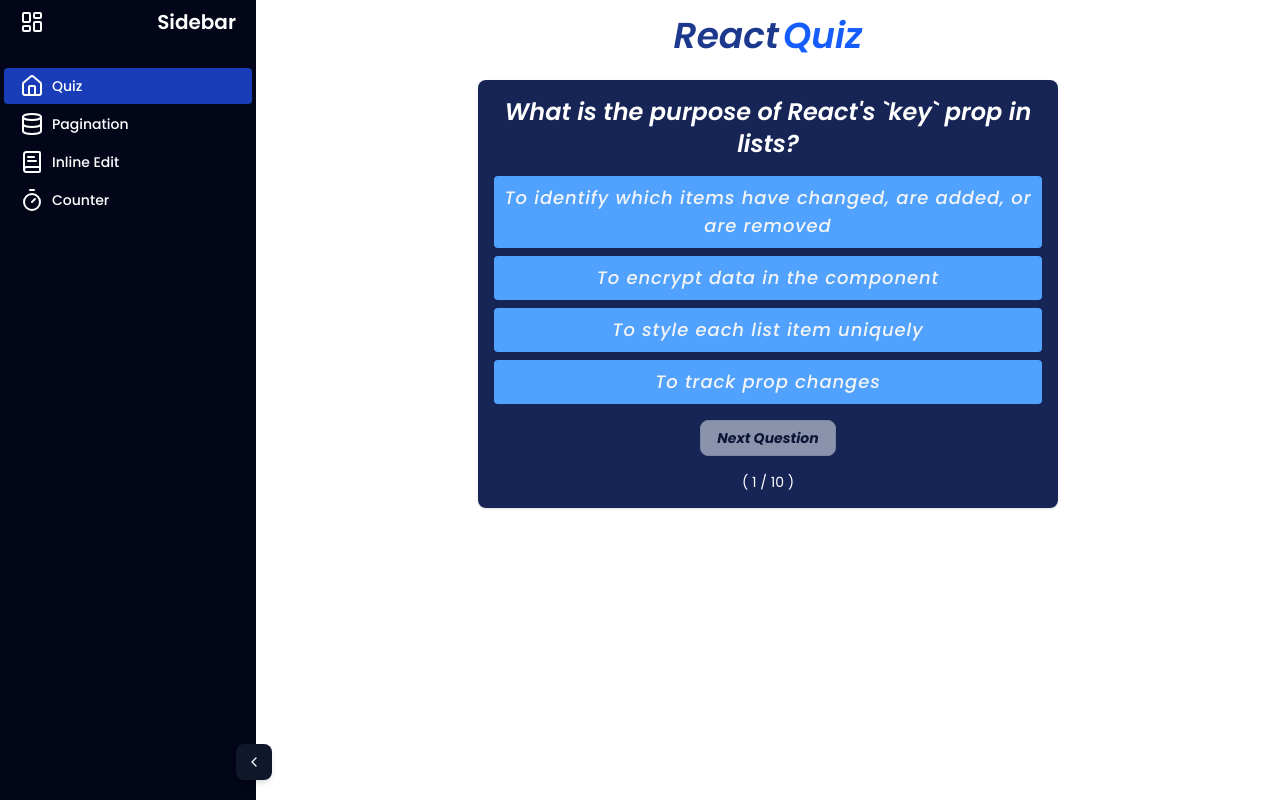
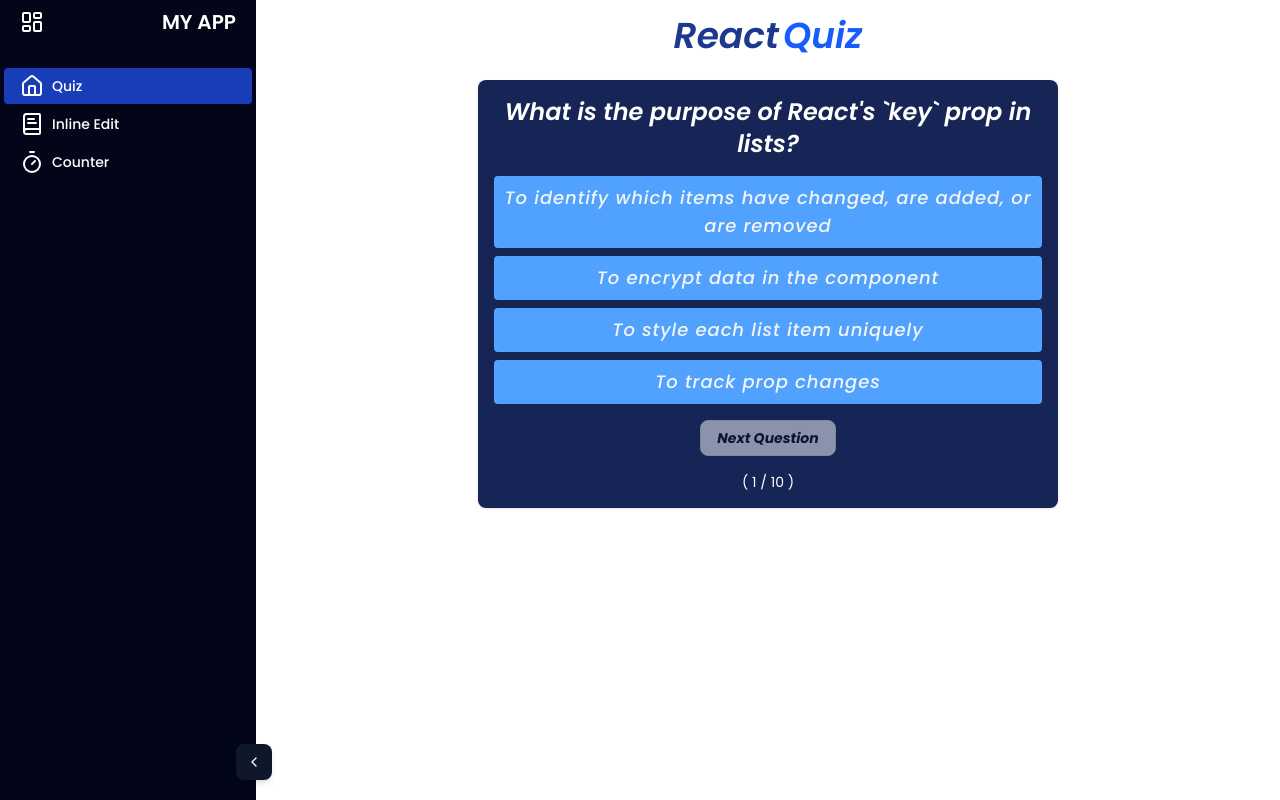
Before and after one commit to VickyDevlo/reactQuiz, a React (Vite) app: page / in a window 1280 px wide. Built offline with nearby package versions, Linux system fonts and the light colour scheme.

Commit message:
changes done

```diff
--- a/src/components/Router.jsx
+++ b/src/components/Router.jsx
@@ -1,9 +1,5 @@
 import { Route, Routes } from "react-router-dom";
-import About from "@/Pages/About";
-import Contact from "@/Pages/Contact";
 import Quiz from "@/Pages/Quiz";
-import Pagination from "./Pagination";
-import CustomForm from "./CustomForm";
 import { InlineEditable } from "./InlineEditable";
 import CountDownTimer from "./CountDownTimer";
 
@@ -11,7 +7,6 @@
   return (
     <Routes>
       <Route path="/" element={<Quiz />} />
-      <Route path="/pagination" element={<Pagination />} />
       <Route path="/inline-edit" element={<InlineEditable/>} />
       <Route path="/counter" element={<CountDownTimer />} />
     </Routes>
--- a/src/components/Sidebar.jsx
+++ b/src/components/Sidebar.jsx
@@ -33,7 +33,7 @@
                 : "opacity-0 invisible max-w-0"
             }`}
           >
-            Sidebar
+            MY APP
           </div>
         </div>
 
--- a/src/config/index.js
+++ b/src/config/index.js
@@ -1,12 +1,7 @@
 import {
   BookText,
-  Contact,
-  Database,
   Home,
-  InfoIcon,
-  ShieldQuestion,
   Timer,
-  Wrench,
 } from "lucide-react";
 
 export const sidebarData = [
@@ -14,11 +9,6 @@
     icon: Home,
     name: "Quiz",
     path: "/",
-  },
-  {
-    icon: Database,
-    name: "Pagination",
-    path: "/pagination",
   },
   {
     icon: BookText,
```
